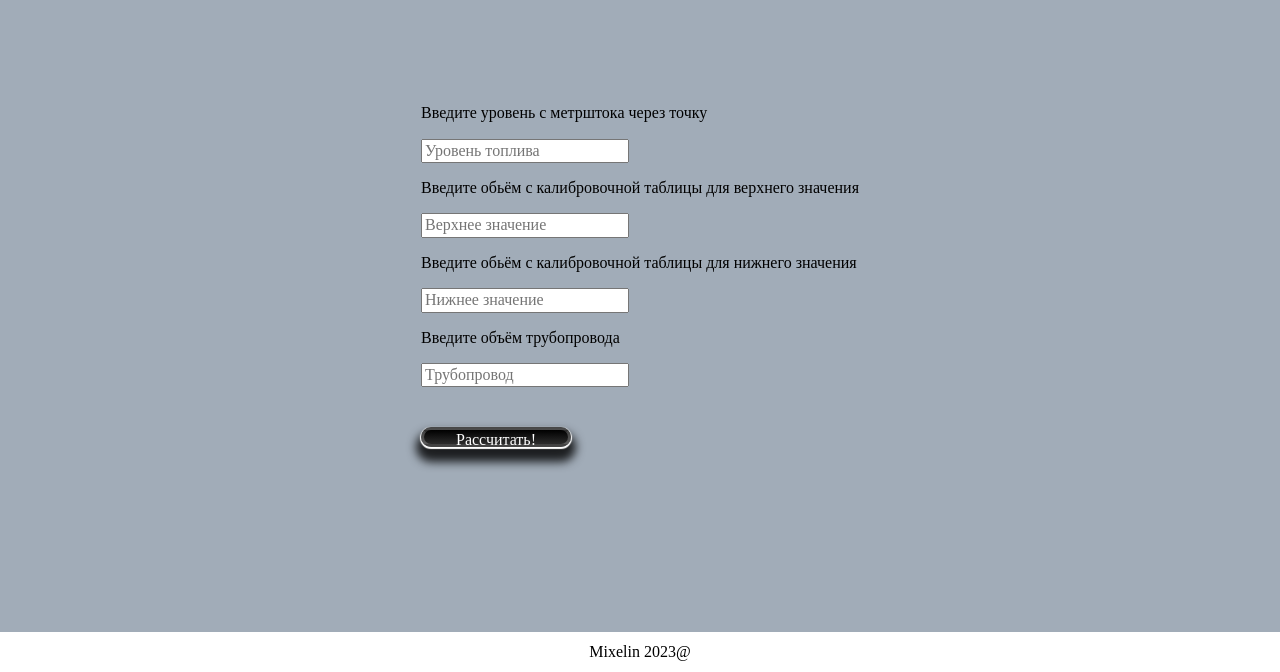
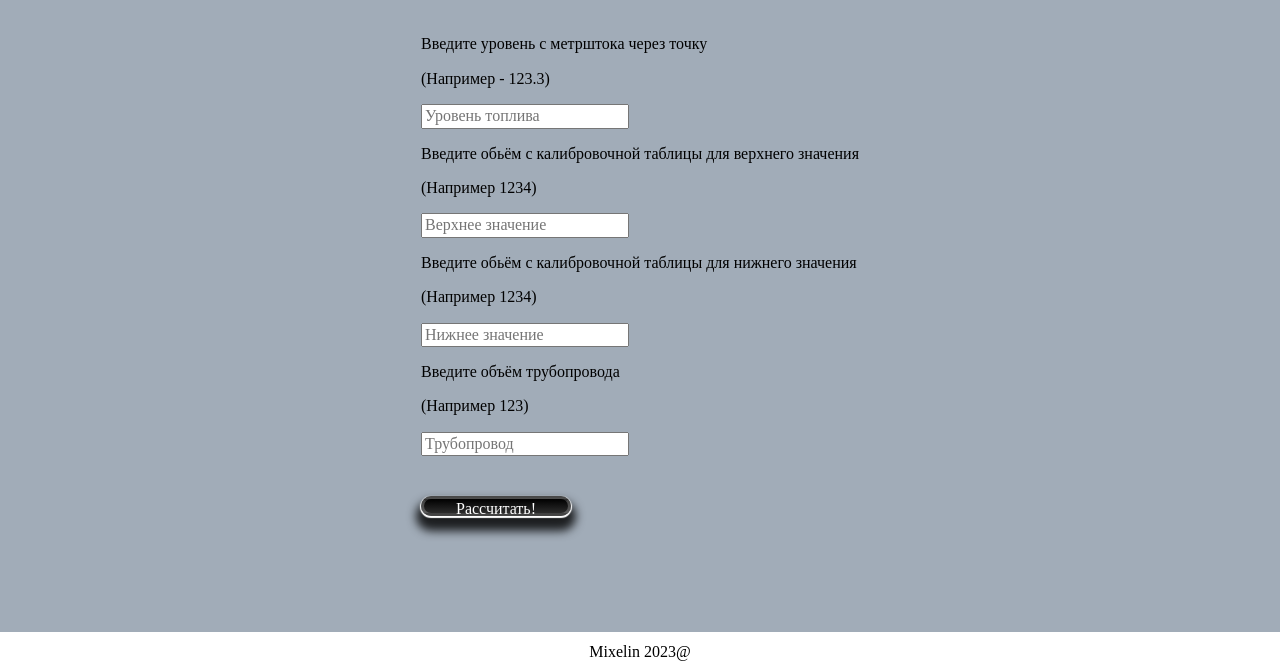
Before and after one commit to MixelinSoft/GS-Tools, a plain HTML site: page tools/calibrate.html in a window 1280 px wide. Shown: the part 128-800 px from the top of the page. Drawn offline with Linux system fonts and the light colour scheme.

Commit message:
minor fixes

```diff
--- a/tools/calibrate.html
+++ b/tools/calibrate.html
@@ -32,15 +32,23 @@
     <main class="main">
       <form action="" class="form">
         <p>Введите уровень с метрштока через точку</p>
+        <p>(Например - 123.3)</p>
         <input required type="" id="height" placeholder="Уровень топлива">
+        <br>
         <p>Введите обьём с калибровочной таблицы для верхнего значения
         </p>
+        <p>(Например 1234)</p>
         <input required type="number" id="capHi" placeholder="Верхнее значение" />
+        <br>
         <p>Введите обьём с калибровочной таблицы для нижнего значения
         </p>
+        <p>(Например 1234)</p>
         <input required type="number" id="capLow" placeholder="Нижнее значение" />
+        <br>
         <p>Введите объём трубопровода</p>
+        <p>(Например 123)</p>
         <input required type="number" id="tube" placeholder="Трубопровод" />
+        <br>
         <button type="submit" class="button">Рассчитать!</button>
       </form>
       <br>
```
